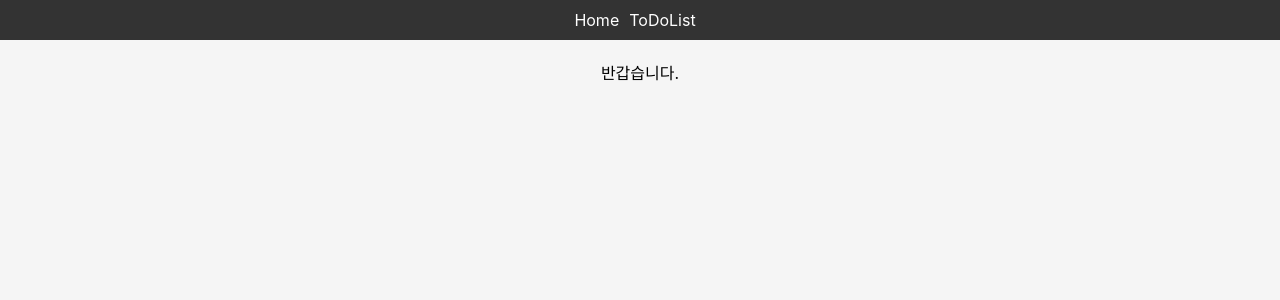
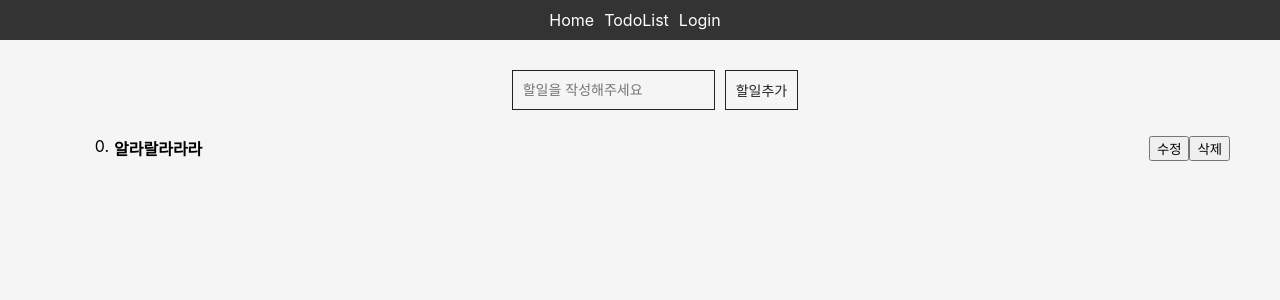
Before and after one commit to dkdlelql123/react, a React (Vite) app: page / in a window 1280 px wide. Shown: the top 300 px of the page. Built offline with nearby package versions, Linux system fonts and the light colour scheme.

Commit message:
recoil설치

```diff
--- a/package.json
+++ b/package.json
@@ -9,7 +9,8 @@
   "dependencies": {
     "react": "^17.0.0",
     "react-dom": "^17.0.0",
-    "react-router-dom": "^5.3.0"
+    "react-router-dom": "^5.3.0",
+    "recoil": "^0.4.1"
   },
   "devDependencies": {
     "@vitejs/plugin-react": "^1.0.0",
--- a/src/App.jsx
+++ b/src/App.jsx
@@ -1,29 +1,35 @@
 import { useState } from 'react'
-import { BrowserRouter, Link, Route, Switch } from 'react-router-dom'
-import ToDoList from './feature/ToDoList'
+import { BrowserRouter as Router, Link, Route, Switch } from 'react-router-dom'
+import { RecoilRoot, selector, atom, useRecoilState, useRecoilValue} from 'recoil'
+import ToDoList from './feature/ToDoList';
+import Login from './feature/Login'
 
 function App() {
 
   return (
+    <RecoilRoot>
       <div className="App">
-      <BrowserRouter>
+        <Router>
         <header>
           <nav>
-          <Link to="/" >Home</Link>
-          <Link to="/todolist" >ToDoList</Link>
+            <Link to="/home" >Home</Link>
+            <Link to="/" >TodoList</Link>
+            <Link to="/login" >Login</Link>
           </nav>
         </header>
 
         <div id="body">
           <Switch>
-          <Route path="/" exact >
+            <Route path="/home" exact >
               반갑습니다.
             </Route>
-          <Route path="/todolist" component={ToDoList} />
+            <Route path="/" component={ToDoList} />
+            <Route path="/login" component={Login} />
           </Switch>
         </div>
-      </BrowserRouter>
+        </Router>
       </div>
+    </RecoilRoot>
   )
 }
 
--- /dev/null
+++ b/src/feature/Login.jsx
@@ -0,0 +1,7 @@
+const Login = () => {
+  return <>
+  <h1>로그인을 해주세요.</h1>
+  </>
+}
+
+export default Login;
```
Also changed, not shown: 1 other file (tests, documents, lock files or other folders). Lines whose indentation alone changed are shown as unchanged.
